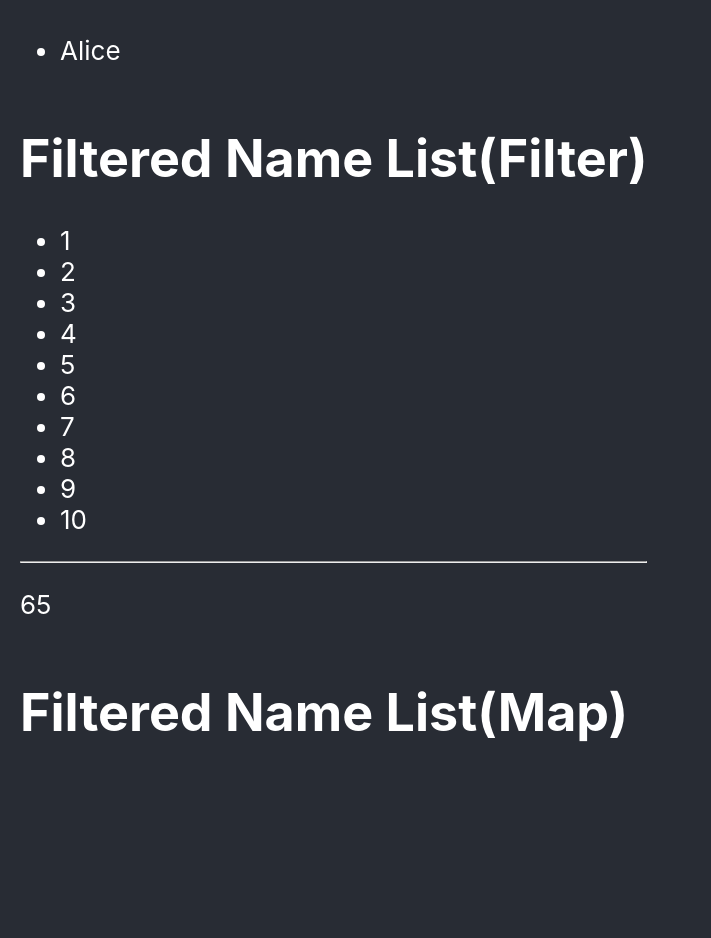
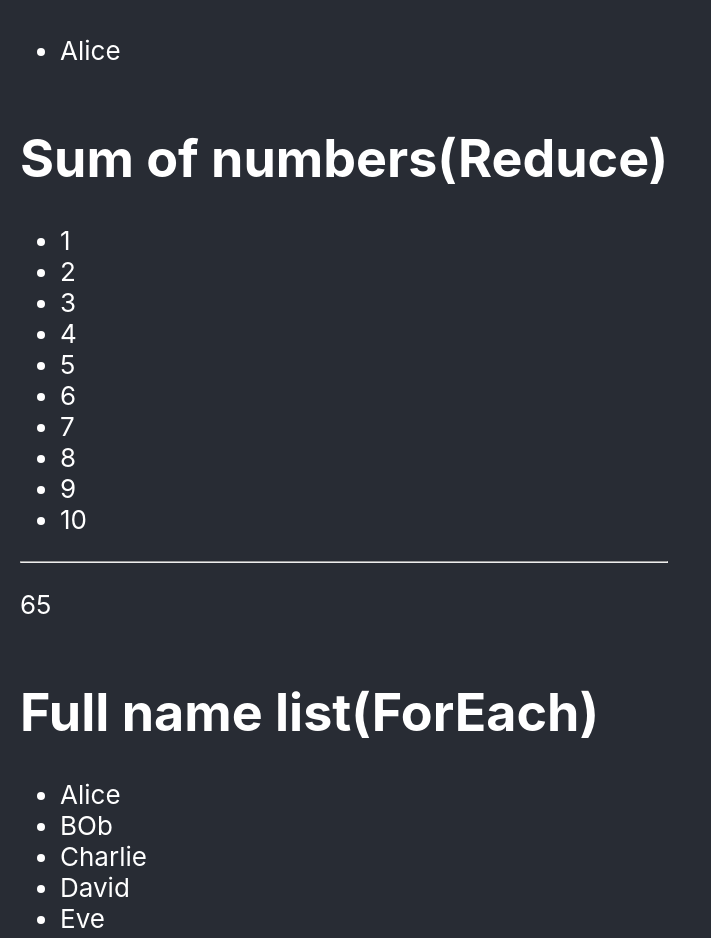
Before and after one commit to Randilwelikala/react-arraymethods, a React (Create React App) app: page / in a window 1280 px wide. Shown: the part 646-1584 px from the top of the page, without its empty margins (0-711 px from the left). Built offline with nearby package versions, Linux system fonts and the light colour scheme.

Commit message:
display array iten using forEach

```diff
--- a/src/App.js
+++ b/src/App.js
@@ -29,7 +29,7 @@ function App() {
         <ArrayMap nameList={names}/>
         <ArrayFilter nameList={names}/>
         <ArrayReduce numberList={numbers}/>
-        <ArrayForEach nameList={numbers}/>
+        <ArrayForEach nameList={names}/>
       </header>
     </div>
   );
--- a/src/components/ArrayForEach.jsx
+++ b/src/components/ArrayForEach.jsx
@@ -1,16 +1,16 @@
 const ArrayForEach = ({nameList}) =>{
+
+    const newNameList = [];
+    nameList.forEach((name,index)=>{
+        newNameList.push(<li key={index}>{name}</li>);
+    });
 
 
     return(
         <div>
-            <h1>Filtered Name List(Map)</h1>
+            <h1>Full name list(ForEach)</h1>
             <ul>
-                {nameList.forEach((name,index)=>{
-                        return(
-                            <li key={index}>{name}</li>
-                        )
-                    })
-                }
+                {newNameList}
             </ul>
 
         </div>
--- a/src/components/ArrayReduce.jsx
+++ b/src/components/ArrayReduce.jsx
@@ -3,7 +3,7 @@ const ArrayReduce = ({numberList}) =>{
     const sum = numberList.reduce((total,num)=>(total + num),10);
     return(
         <div>
-            <h1>Filtered Name List(Filter)</h1>
+            <h1>Sum of numbers(Reduce)</h1>
             <ul>
                 {numberList.map((num,index)=>(<li key={index}>{num}</li>))}
             </ul>
```
